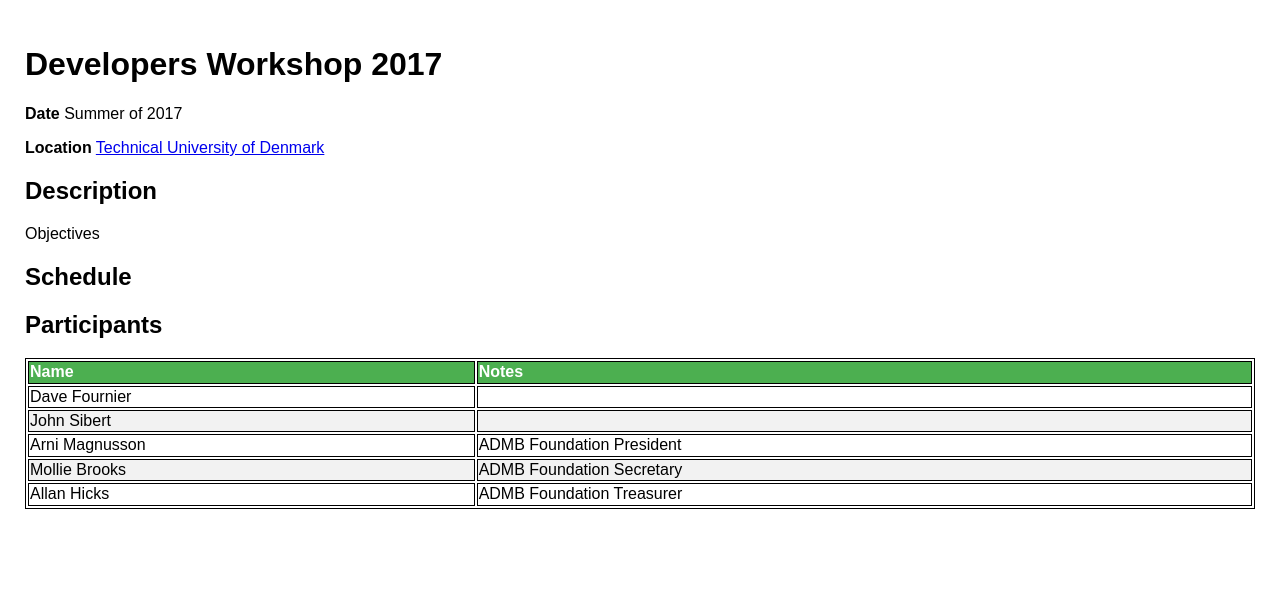
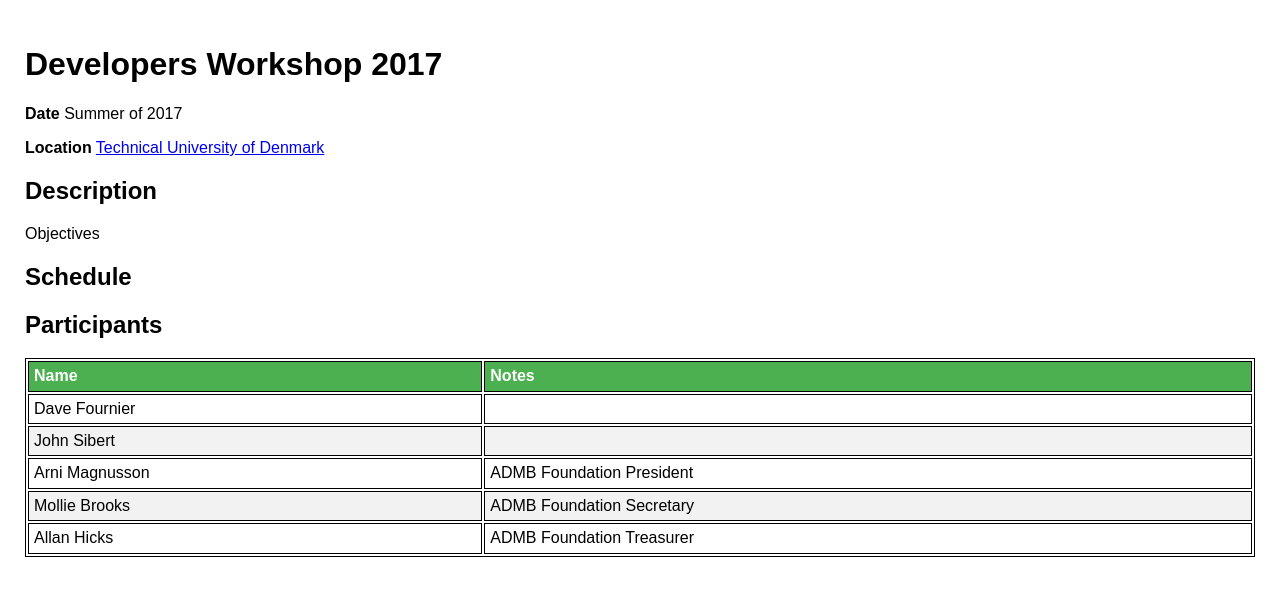
Before and after one commit to TMB-ADMB-Workshops/DevelopersWorkshop2017, a Jekyll site: the page built from agenda.md, in a window 1280 px wide. Shown: the top 596 px of the page. Built offline with Jekyll 4.4.1, drawn with Linux system fonts in a browser that asks for light colours; nearby versions of some CDN libraries.

Commit message:
more style.

```diff
--- a/_layouts/default.html
+++ b/_layouts/default.html
@@ -18,10 +18,14 @@ table, th, td {
 table {
   width: 100%;
 }
+td {
+  padding: 5px;
+}
 th {
   background-color: #4CAF50;
   color: white;
   text-align: left;
+  padding: 5px;
 }
 tr:nth-child(even) {background-color: #f2f2f2}
 </style>
```
